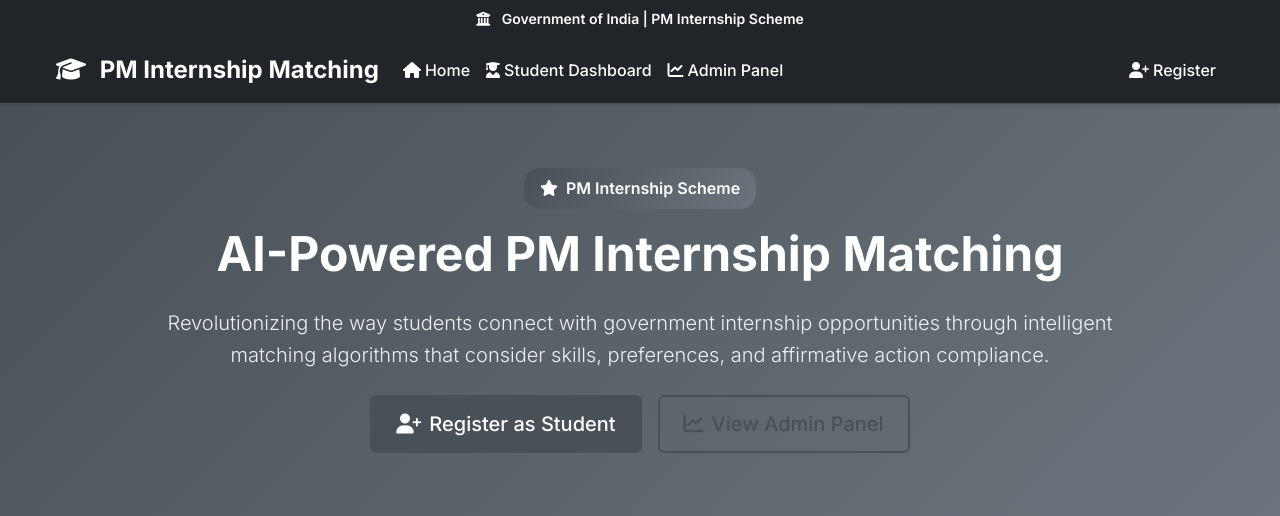
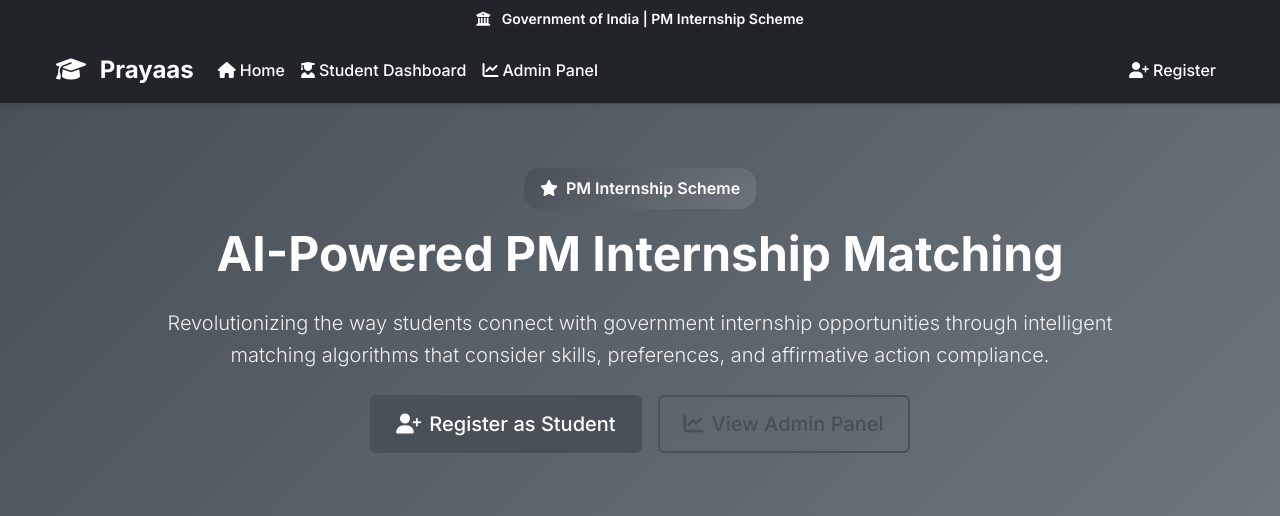
Before and after one commit to dhruvsoran/sih-2025-project, a Flask app: page / in a window 1280 px wide. Shown: the top 516 px of the page. Run offline with Flask 3, Linux system fonts and the light colour scheme.

Commit message:
Update base.html

```diff
--- a/templates/base.html
+++ b/templates/base.html
@@ -28,7 +28,7 @@
         <div class="container">
             <a class="navbar-brand" href="{{ url_for('index') }}">
                 <i class="fas fa-graduation-cap me-2"></i>
-                PM Internship Matching
+             Prayaas
             </a>
 
             <button class="navbar-toggler" type="button" data-bs-toggle="collapse" data-bs-target="#navbarNav">
```
